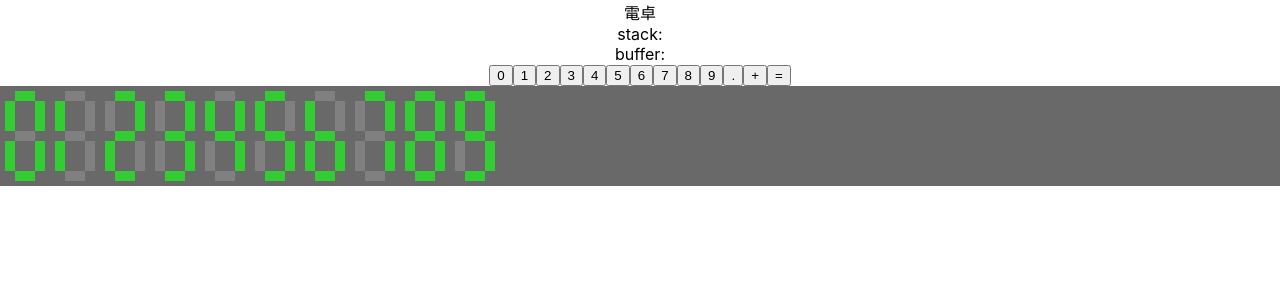
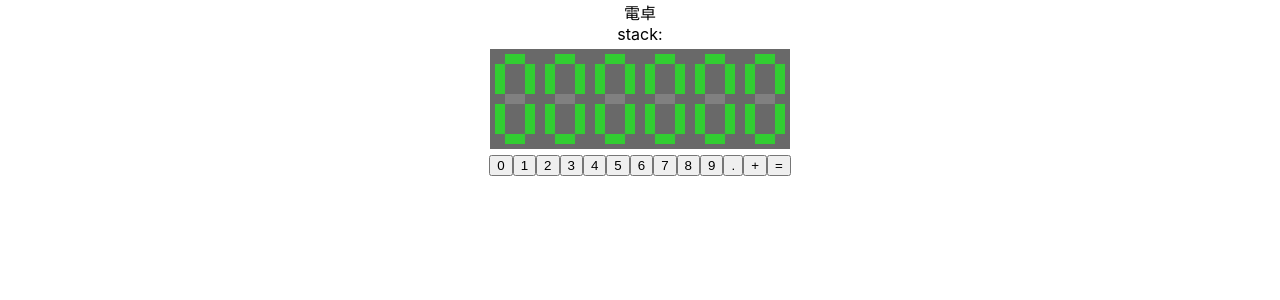
Before and after one commit to smeghead/react-practice, a React (Create React App) app in the folder react-practice/: page / in a window 1280 px wide. Shown: the top 300 px of the page. Built offline with nearby package versions, Linux system fonts and the light colour scheme.

Commit message:
made buffer digit-display.

```diff
--- a/react-practice/src/App.tsx
+++ b/react-practice/src/App.tsx
@@ -1,7 +1,7 @@
 import './App.css';
 
 import React, {useReducer } from 'react'
-import Digit from './digit/digit.tsx'
+import Display from './digit/display.tsx'
 
 const stateDefault = {
   stack: [],
@@ -39,10 +39,7 @@ function App() {
         stack:
         <span id="stack">{calcState.stack.join(' ')}</span>
       </div>
-      <div>
-        buffer:
-        <span id="buffer">{calcState.buffer}</span>
-      </div>
+      <Display n={calcState.buffer} />
       <div>
         <input type="button" value="0" onClick={() => dispatch('0')} />
         <input type="button" value="1" onClick={() => dispatch('1')} />
@@ -59,19 +56,6 @@ function App() {
         <input type="button" value="=" onClick={() => dispatch('=')} />
 
       </div>
-      <div style={{backgroundColor: 'DimGray'}}>
-        <Digit n={0} />
-        <Digit n={1} />
-        <Digit n={2} />
-        <Digit n={3} />
-        <Digit n={4} />
-        <Digit n={5} />
-        <Digit n={6} />
-        <Digit n={7} />
-        <Digit n={8} />
-        <Digit n={9} />
-        <br style={{clear: 'both'}} />
-      </div>
     </div>
   );
 }
--- a/react-practice/src/digit/digit.tsx
+++ b/react-practice/src/digit/digit.tsx
@@ -1,6 +1,5 @@
-import React, {useState, useReducer } from 'react'
+import React, {useState, useEffect } from 'react'
 
-const Digit = props => {
 const figures = [
   [true, true, true, false, true, true, true],
   [false, true, false, false, true, false, false],
@@ -13,22 +12,25 @@ const Digit = props => {
   [true, true, true, true, true, true, true],
   [true, true, true, true, false, true, true],
 ];
+const Digit = props => {
+  console.log('Digit', props);
   const [num, setNum] = useState(props.n)
-  const update = (state, num) => {
-    return figures[num];
-  };
-  const [state, _] = useReducer(update, figures[props.n])
+
+  useEffect(() => {
+    console.log('useEffect', props);
+    setNum(props.n);
+  }, [props]);
 
   return (
     <div className="Digit" style={{float: 'left', margin: 5}}>
       <div style={{width: 40, height: 90, backgroundColor: 'DimGray', position: 'relative'}}>
-        <span style={{position: 'absolute', display: 'inline-block', backgroundColor: state[0] ? 'limegreen' : 'gray', width: 20, height: 10, top: 0, left: 10}}></span>
-        <span style={{position: 'absolute', display: 'inline-block', backgroundColor: state[1] ? 'limegreen' : 'gray', width: 10, height: 30, top: 10, left: 0}}></span>
-        <span style={{position: 'absolute', display: 'inline-block', backgroundColor: state[2] ? 'limegreen' : 'gray', width: 10, height: 30, top: 10, left: 30}}></span>
-        <span style={{position: 'absolute', display: 'inline-block', backgroundColor: state[3] ? 'limegreen' : 'gray', width: 20, height: 10, top: 40, left: 10}}></span>
-        <span style={{position: 'absolute', display: 'inline-block', backgroundColor: state[4] ? 'limegreen' : 'gray', width: 10, height: 30, top: 50, left: 0}}></span>
-        <span style={{position: 'absolute', display: 'inline-block', backgroundColor: state[5] ? 'limegreen' : 'gray', width: 10, height: 30, top: 50, left: 30}}></span>
-        <span style={{position: 'absolute', display: 'inline-block', backgroundColor: state[6] ? 'limegreen' : 'gray', width: 20, height: 10, top: 80, left: 10}}></span>
+        <span style={{position: 'absolute', display: 'inline-block', backgroundColor: figures[num][0] ? 'limegreen' : 'gray', width: 20, height: 10, top: 0, left: 10}}></span>
+        <span style={{position: 'absolute', display: 'inline-block', backgroundColor: figures[num][1] ? 'limegreen' : 'gray', width: 10, height: 30, top: 10, left: 0}}></span>
+        <span style={{position: 'absolute', display: 'inline-block', backgroundColor: figures[num][2] ? 'limegreen' : 'gray', width: 10, height: 30, top: 10, left: 30}}></span>
+        <span style={{position: 'absolute', display: 'inline-block', backgroundColor: figures[num][3] ? 'limegreen' : 'gray', width: 20, height: 10, top: 40, left: 10}}></span>
+        <span style={{position: 'absolute', display: 'inline-block', backgroundColor: figures[num][4] ? 'limegreen' : 'gray', width: 10, height: 30, top: 50, left: 0}}></span>
+        <span style={{position: 'absolute', display: 'inline-block', backgroundColor: figures[num][5] ? 'limegreen' : 'gray', width: 10, height: 30, top: 50, left: 30}}></span>
+        <span style={{position: 'absolute', display: 'inline-block', backgroundColor: figures[num][6] ? 'limegreen' : 'gray', width: 20, height: 10, top: 80, left: 10}}></span>
       </div>
     </div>
   );
--- /dev/null
+++ b/react-practice/src/digit/display.tsx
@@ -0,0 +1,25 @@
+import React, {useState, useEffect } from 'react'
+import Digit from './digit.tsx'
+
+const Display = props => {
+  const [num, setNum] = useState(props.n)
+
+  useEffect(() => {
+    setNum(props.n);
+  }, [props]);
+
+  return (
+    <div className="Display" style={{margin: '5px auto', width: 300, height: 100, backgroundColor: 'DimGray'}}>
+      <Digit n={num.toString().padStart(6, '0').substring(0, 1)} />
+      <Digit n={num.toString().padStart(6, '0').substring(1, 2)} />
+      <Digit n={num.toString().padStart(6, '0').substring(2, 3)} />
+      <Digit n={num.toString().padStart(6, '0').substring(3, 4)} />
+      <Digit n={num.toString().padStart(6, '0').substring(4, 5)} />
+      <Digit n={num.toString().padStart(6, '0').substring(5, 6)} />
+      <br style={{clear: 'both'}} />
+    </div>
+  );
+}
+
+export default Display;
+// vim: set expandtab ts=2 sts=2 sw=2 :
```
Lines whose indentation alone changed are shown as unchanged.
